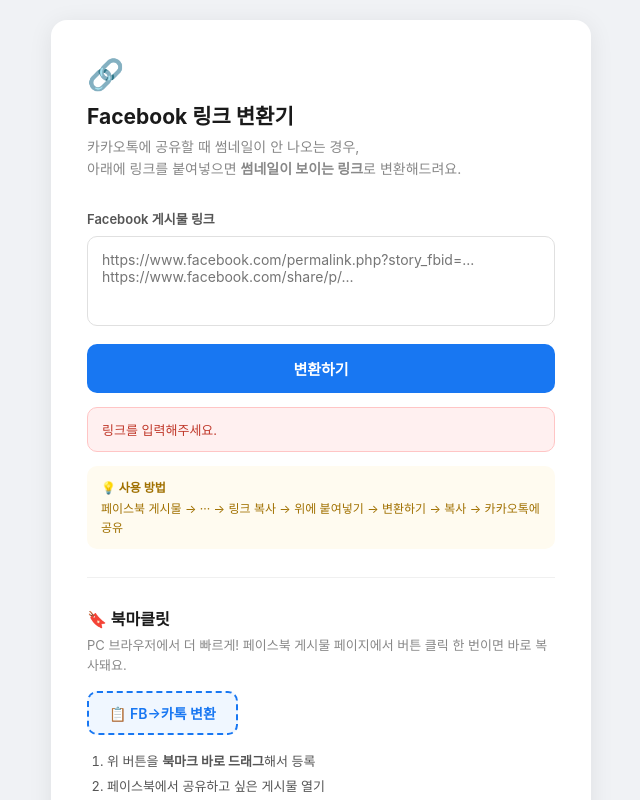
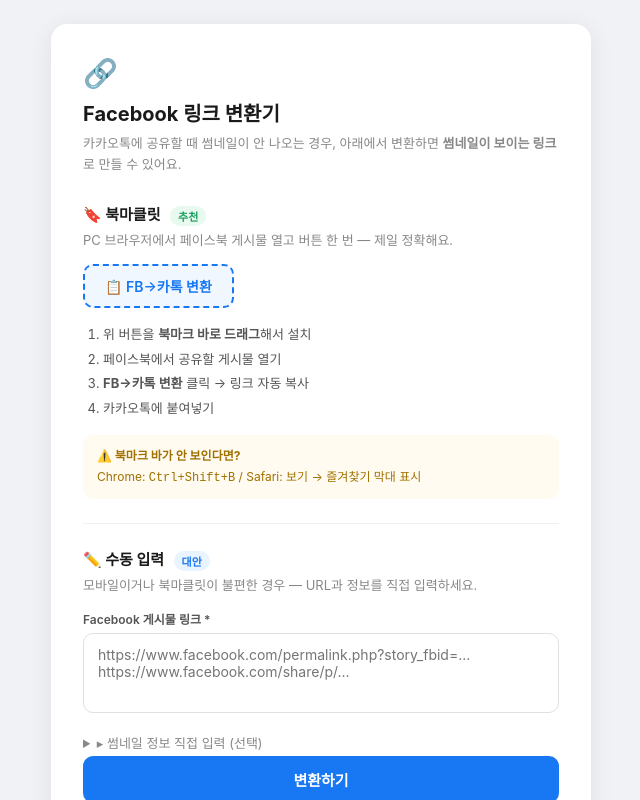
Before and after one commit to alphago2580/fb-link, a plain HTML site: page index.html in a window 1280 px wide. Both pictures are taken after a click on the button "변환하기". Shown: the top 800 px of the page, without its empty margins (319-959 px from the left). Drawn offline with Linux system fonts and the light colour scheme.

Commit message:
fix: 북마클릿에서 OG 직접 추출 + 수동 입력 폼 추가 (Vercel IP 차단 우회)

```diff
--- a/index.html
+++ b/index.html
@@ -11,202 +11,202 @@
       background: #f0f2f5;
       min-height: 100vh;
       display: flex;
-      align-items: center;
+      align-items: flex-start;
       justify-content: center;
-      padding: 20px;
+      padding: 24px 16px;
     }
     .card {
       background: white;
       border-radius: 16px;
-      padding: 36px;
+      padding: 32px;
       max-width: 540px;
       width: 100%;
       box-shadow: 0 4px 24px rgba(0,0,0,0.08);
     }
-    .logo { font-size: 30px; margin-bottom: 8px; }
-    h1 { font-size: 21px; font-weight: 700; color: #1a1a1a; margin-bottom: 6px; }
-    .subtitle { font-size: 14px; color: #888; margin-bottom: 28px; line-height: 1.6; }
-
-    label { display: block; font-size: 13px; font-weight: 600; color: #555; margin-bottom: 8px; }
-    textarea {
-      width: 100%;
-      padding: 14px;
-      border: 1.5px solid #e0e0e0;
-      border-radius: 10px;
-      font-size: 14px;
-      resize: none;
-      height: 90px;
-      outline: none;
-      transition: border-color 0.2s;
-      color: #1a1a1a;
-      font-family: inherit;
+    .logo { font-size: 28px; margin-bottom: 8px; }
+    h1 { font-size: 20px; font-weight: 700; color: #1a1a1a; margin-bottom: 6px; }
+    .subtitle { font-size: 13px; color: #888; margin-bottom: 28px; line-height: 1.6; }
+    label { display: block; font-size: 12px; font-weight: 600; color: #555; margin-bottom: 6px; }
+    input, textarea {
+      width: 100%; padding: 12px 14px;
+      border: 1.5px solid #e0e0e0; border-radius: 10px;
+      font-size: 14px; outline: none;
+      transition: border-color 0.2s; color: #1a1a1a; font-family: inherit;
     }
-    textarea:focus { border-color: #1877f2; }
+    input:focus, textarea:focus { border-color: #1877f2; }
+    textarea { resize: none; height: 80px; }
+    .field { margin-bottom: 12px; }
     button.main-btn {
-      width: 100%;
-      margin-top: 14px;
-      padding: 14px;
-      background: #1877f2;
-      color: white;
-      border: none;
-      border-radius: 10px;
-      font-size: 15px;
-      font-weight: 600;
-      cursor: pointer;
+      width: 100%; margin-top: 4px; padding: 13px;
+      background: #1877f2; color: white;
+      border: none; border-radius: 10px;
+      font-size: 15px; font-weight: 600; cursor: pointer;
       transition: background 0.2s;
     }
     button.main-btn:hover { background: #1560cc; }
-
-    .result { margin-top: 24px; display: none; }
+    .result { margin-top: 20px; display: none; }
     .result-box {
-      display: flex;
-      align-items: center;
-      gap: 8px;
-      background: #f0f7ff;
-      border: 1.5px solid #c5dcff;
-      border-radius: 10px;
-      padding: 12px 14px;
+      display: flex; align-items: center; gap: 8px;
+      background: #f0f7ff; border: 1.5px solid #c5dcff;
+      border-radius: 10px; padding: 12px 14px;
     }
-    .result-url {
-      flex: 1;
-      font-size: 12px;
-      color: #1560cc;
-      word-break: break-all;
-      line-height: 1.5;
-    }
+    .result-url { flex: 1; font-size: 12px; color: #1560cc; word-break: break-all; line-height: 1.5; }
     .copy-btn {
-      padding: 8px 16px;
-      background: #1877f2;
-      color: white;
-      border: none;
-      border-radius: 8px;
-      font-size: 13px;
-      font-weight: 600;
-      cursor: pointer;
-      white-space: nowrap;
-      flex-shrink: 0;
+      padding: 8px 16px; background: #1877f2; color: white;
+      border: none; border-radius: 8px; font-size: 13px;
+      font-weight: 600; cursor: pointer; white-space: nowrap; flex-shrink: 0;
     }
     .copy-btn:hover { background: #1560cc; }
     .error {
-      margin-top: 14px;
-      padding: 12px 14px;
-      background: #fff0f0;
-      border: 1.5px solid #ffc5c5;
-      border-radius: 10px;
-      font-size: 13px;
-      color: #c0392b;
-      display: none;
+      margin-top: 12px; padding: 11px 14px;
+      background: #fff0f0; border: 1.5px solid #ffc5c5;
+      border-radius: 10px; font-size: 13px; color: #c0392b; display: none;
     }
     .tip {
-      margin-top: 14px;
-      padding: 12px 14px;
-      background: #fffbf0;
-      border-radius: 10px;
-      font-size: 12px;
-      color: #a07000;
-      line-height: 1.6;
+      margin-top: 12px; padding: 11px 14px;
+      background: #fffbf0; border-radius: 10px;
+      font-size: 12px; color: #a07000; line-height: 1.6;
     }
     .tip strong { display: block; margin-bottom: 2px; }
-    .divider { margin: 28px 0; border: none; border-top: 1.5px solid #f0f0f0; }
-    .section-title { font-size: 16px; font-weight: 700; color: #1a1a1a; margin-bottom: 6px; }
-    .section-sub { font-size: 13px; color: #888; margin-bottom: 16px; line-height: 1.5; }
+    .divider { margin: 24px 0; border: none; border-top: 1.5px solid #f0f0f0; }
+    .section-title { font-size: 15px; font-weight: 700; color: #1a1a1a; margin-bottom: 5px; }
+    .section-sub { font-size: 13px; color: #888; margin-bottom: 14px; line-height: 1.5; }
     .bookmarklet-btn {
-      display: inline-block;
-      padding: 10px 20px;
-      background: #f0f7ff;
-      border: 2px dashed #1877f2;
-      border-radius: 10px;
-      color: #1877f2;
-      font-size: 14px;
-      font-weight: 600;
-      text-decoration: none;
-      cursor: grab;
-      user-select: none;
+      display: inline-block; padding: 10px 20px;
+      background: #f0f7ff; border: 2px dashed #1877f2;
+      border-radius: 10px; color: #1877f2; font-size: 14px;
+      font-weight: 600; text-decoration: none; cursor: grab; user-select: none;
     }
     .bookmarklet-btn:hover { background: #dceeff; }
-    .install-steps { margin-top: 14px; font-size: 13px; color: #555; line-height: 1.9; padding-left: 4px; }
-    .install-steps li { margin-left: 16px; }
+    .steps { margin-top: 14px; font-size: 13px; color: #555; line-height: 1.9; padding-left: 4px; }
+    .steps li { margin-left: 16px; }
+    .badge {
+      display: inline-block; padding: 2px 8px;
+      background: #e8f4ff; color: #1877f2;
+      border-radius: 20px; font-size: 11px; font-weight: 700;
+      margin-left: 6px; vertical-align: middle;
+    }
+    .badge-green { background: #e8f9f0; color: #1a9e5c; }
+    summary { cursor: pointer; font-size: 13px; color: #888; margin-top: 16px; user-select: none; }
+    summary:hover { color: #555; }
+    details[open] summary { margin-bottom: 10px; }
   </style>
 </head>
 <body>
   <div class="card">
     <div class="logo">🔗</div>
     <h1>Facebook 링크 변환기</h1>
-    <p class="subtitle">
-      카카오톡에 공유할 때 썸네일이 안 나오는 경우,<br>
-      아래에 링크를 붙여넣으면 <strong>썸네일이 보이는 링크</strong>로 변환해드려요.
-    </p>
+    <p class="subtitle">카카오톡에 공유할 때 썸네일이 안 나오는 경우, 아래에서 변환하면 <strong>썸네일이 보이는 링크</strong>로 만들 수 있어요.</p>
 
-    <label>Facebook 게시물 링크</label>
-    <textarea id="input" placeholder="https://www.facebook.com/permalink.php?story_fbid=...&#10;https://www.facebook.com/share/p/..."></textarea>
+    <!-- ① 북마클릿 방법 (추천) -->
+    <div class="section-title">🔖 북마클릿 <span class="badge badge-green">추천</span></div>
+    <p class="section-sub">PC 브라우저에서 페이스북 게시물 열고 버튼 한 번 — 제일 정확해요.</p>
+    <a id="bookmarklet" class="bookmarklet-btn" href="#">📋 FB→카톡 변환</a>
+    <ol class="steps">
+      <li>위 버튼을 <strong>북마크 바로 드래그</strong>해서 설치</li>
+      <li>페이스북에서 공유할 게시물 열기</li>
+      <li><strong>FB→카톡 변환</strong> 클릭 → 링크 자동 복사</li>
+      <li>카카오톡에 붙여넣기</li>
+    </ol>
+    <div class="tip" style="margin-top:14px;">
+      <strong>⚠️ 북마크 바가 안 보인다면?</strong>
+      Chrome: <kbd>Ctrl+Shift+B</kbd> / Safari: 보기 → 즐겨찾기 막대 표시
+    </div>
+
+    <hr class="divider">
+
+    <!-- ② 수동 입력 방법 -->
+    <div class="section-title">✏️ 수동 입력 <span class="badge">대안</span></div>
+    <p class="section-sub">모바일이거나 북마클릿이 불편한 경우 — URL과 정보를 직접 입력하세요.</p>
+
+    <div class="field">
+      <label>Facebook 게시물 링크 *</label>
+      <textarea id="input" placeholder="https://www.facebook.com/permalink.php?story_fbid=...&#10;https://www.facebook.com/share/p/..."></textarea>
+    </div>
+
+    <details>
+      <summary>▸ 썸네일 정보 직접 입력 (선택)</summary>
+      <div class="field" style="margin-top:10px;">
+        <label>제목</label>
+        <input type="text" id="manualTitle" placeholder="게시물 제목 (비우면 '게시물 작성자 이름' 으로 표시될 수 있음)" />
+      </div>
+      <div class="field">
+        <label>이미지 URL (페이스북에서 이미지 우클릭 → 이미지 주소 복사)</label>
+        <input type="url" id="manualImg" placeholder="https://..." />
+      </div>
+      <div class="field">
+        <label>설명 (선택)</label>
+        <input type="text" id="manualDesc" placeholder="간단한 설명..." />
+      </div>
+    </details>
 
     <button class="main-btn" onclick="convert()">변환하기</button>
 
     <div class="result" id="result">
-      <label style="margin-top:20px;">✅ 이 링크를 카카오톡에 공유하세요!</label>
+      <label style="margin-top:18px;">✅ 이 링크를 카카오톡에 공유하세요!</label>
       <div class="result-box">
         <span class="result-url" id="result-url"></span>
-        <button class="copy-btn" onclick="copyUrl()">복사</button>
+        <button class="copy-btn" id="copy-btn" onclick="copyUrl()">복사</button>
       </div>
     </div>
 
     <div class="error" id="error"></div>
 
     <div class="tip">
-      <strong>💡 사용 방법</strong>
-      페이스북 게시물 → ··· → 링크 복사 → 위에 붙여넣기 → 변환하기 → 복사 → 카카오톡에 공유
-    </div>
-
-    <hr class="divider">
-
-    <div class="section-title">🔖 북마클릿</div>
-    <p class="section-sub">PC 브라우저에서 더 빠르게! 페이스북 게시물 페이지에서 버튼 클릭 한 번이면 바로 복사돼요.</p>
-
-    <a id="bookmarklet" class="bookmarklet-btn" href="#">📋 FB→카톡 변환</a>
-
-    <ol class="install-steps">
-      <li>위 버튼을 <strong>북마크 바로 드래그</strong>해서 등록</li>
-      <li>페이스북에서 공유하고 싶은 게시물 열기</li>
-      <li>북마크 바에서 <strong>FB→카톡 변환</strong> 클릭</li>
-      <li>자동으로 변환된 링크가 클립보드에 복사됨!</li>
-    </ol>
-
-    <div class="tip" style="margin-top:14px;">
-      <strong>⚠️ 북마크 바가 안 보인다면?</strong>
-      Chrome: Ctrl+Shift+B / Safari: 보기 → 즐겨찾기 막대 표시
+      <strong>💡 어떻게 동작하나요?</strong>
+      변환된 링크를 카카오톡에 붙여넣으면 카카오가 저희 서버 페이지를 읽어 썸네일을 표시해요.
+      클릭하면 바로 페이스북으로 이동해요.
     </div>
   </div>
 
   <script>
-    function getApiBase() {
-      return window.location.origin + '/api/og';
-    }
+    const VERCEL_BASE = window.location.origin + '/api/og';
+
+    // 북마클릿 코드 설정 (페이스북 DOM에서 OG 직접 추출)
+    document.addEventListener('DOMContentLoaded', () => {
+      const base = VERCEL_BASE;
+      const bmCode = `javascript:(function(){` +
+        `var u=window.location.href;` +
+        `if(!u.includes('facebook.com')){alert('Facebook 페이지에서 사용해주세요!');return;}` +
+        `var g=function(p){var el=document.querySelector('meta[property="'+p+'"]');return el?el.getAttribute('content'):'';};` +
+        `var title=g('og:title')||document.title||'Facebook 게시물';` +
+        `var desc=g('og:description')||'';` +
+        `var img=g('og:image')||'';` +
+        `var params=new URLSearchParams({url:u,title:title,desc:desc,img:img});` +
+        `var proxy='${base}?'+params.toString();` +
+        `navigator.clipboard.writeText(proxy)` +
+        `.then(function(){alert('\\u2705 복사됨!\\n카카오톡에 붙여넣기 하세요.');})` +
+        `.catch(function(){prompt('이 링크를 복사하세요:',proxy);});` +
+        `})();`;
+      document.getElementById('bookmarklet').href = bmCode;
+    });
 
     function convert() {
       const input = document.getElementById('input').value.trim();
       const resultDiv = document.getElementById('result');
       const errorDiv = document.getElementById('error');
-
       resultDiv.style.display = 'none';
       errorDiv.style.display = 'none';
 
-      if (!input) {
-        showError('링크를 입력해주세요.');
-        return;
-      }
-      if (!input.includes('facebook.com')) {
-        showError('Facebook 링크가 아닌 것 같아요. 다시 확인해주세요.');
-        return;
-      }
+      if (!input) { showError('링크를 입력해주세요.'); return; }
+      if (!input.includes('facebook.com')) { showError('Facebook 링크가 아닌 것 같아요.'); return; }
 
-      const proxyUrl = getApiBase() + '?url=' + encodeURIComponent(input);
+      const params = new URLSearchParams({ url: input });
+      const title = document.getElementById('manualTitle').value.trim();
+      const img = document.getElementById('manualImg').value.trim();
+      const desc = document.getElementById('manualDesc').value.trim();
+      if (title) params.set('title', title);
+      if (img) params.set('img', img);
+      if (desc) params.set('desc', desc);
+
+      const proxyUrl = VERCEL_BASE + '?' + params.toString();
       document.getElementById('result-url').textContent = proxyUrl;
       resultDiv.style.display = 'block';
     }
 
     async function copyUrl() {
       const url = document.getElementById('result-url').textContent;
-      const btn = document.querySelector('.copy-btn');
+      const btn = document.getElementById('copy-btn');
       try {
         await navigator.clipboard.writeText(url);
         btn.textContent = '복사됨! ✅';
@@ -226,24 +226,8 @@
       e.style.display = 'block';
     }
 
-    document.addEventListener('DOMContentLoaded', () => {
-      const base = getApiBase();
-      const bmCode = `javascript:(function(){` +
-        `var u=window.location.href;` +
-        `if(!u.includes('facebook.com')){alert('Facebook 페이지에서 사용해주세요!');return;}` +
-        `var p='${base}?url='+encodeURIComponent(u);` +
-        `navigator.clipboard.writeText(p)` +
-        `.then(function(){alert('✅ 복사됨!\\n카카오톡에 붙여넣기 하세요.');})` +
-        `.catch(function(){prompt('이 링크를 복사하세요:',p);});` +
-        `})();`;
-      document.getElementById('bookmarklet').href = bmCode;
-    });
-
     document.getElementById('input').addEventListener('keydown', function(e) {
-      if (e.key === 'Enter' && !e.shiftKey) {
-        e.preventDefault();
-        convert();
-      }
+      if (e.key === 'Enter' && !e.shiftKey) { e.preventDefault(); convert(); }
     });
   </script>
 </body>
```
Also changed, not shown: api/og.js (+18 -18 lines).
